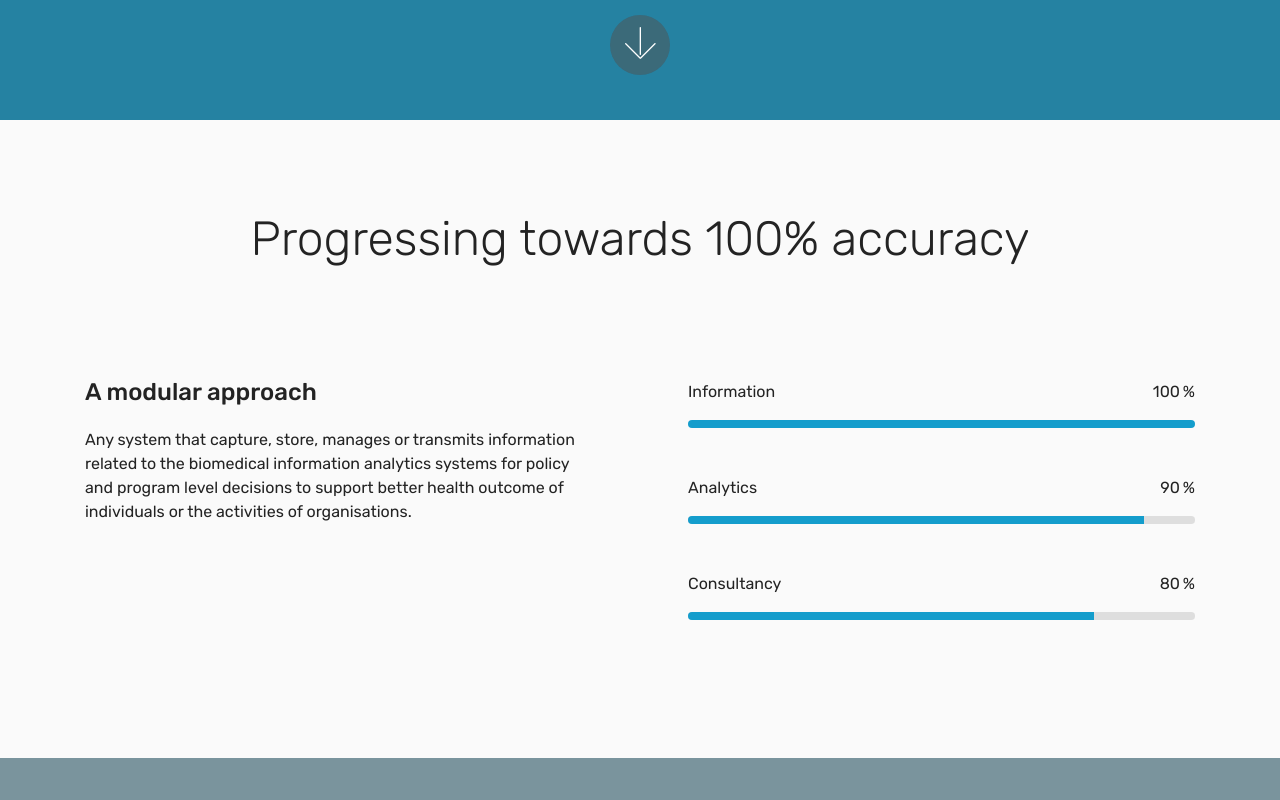
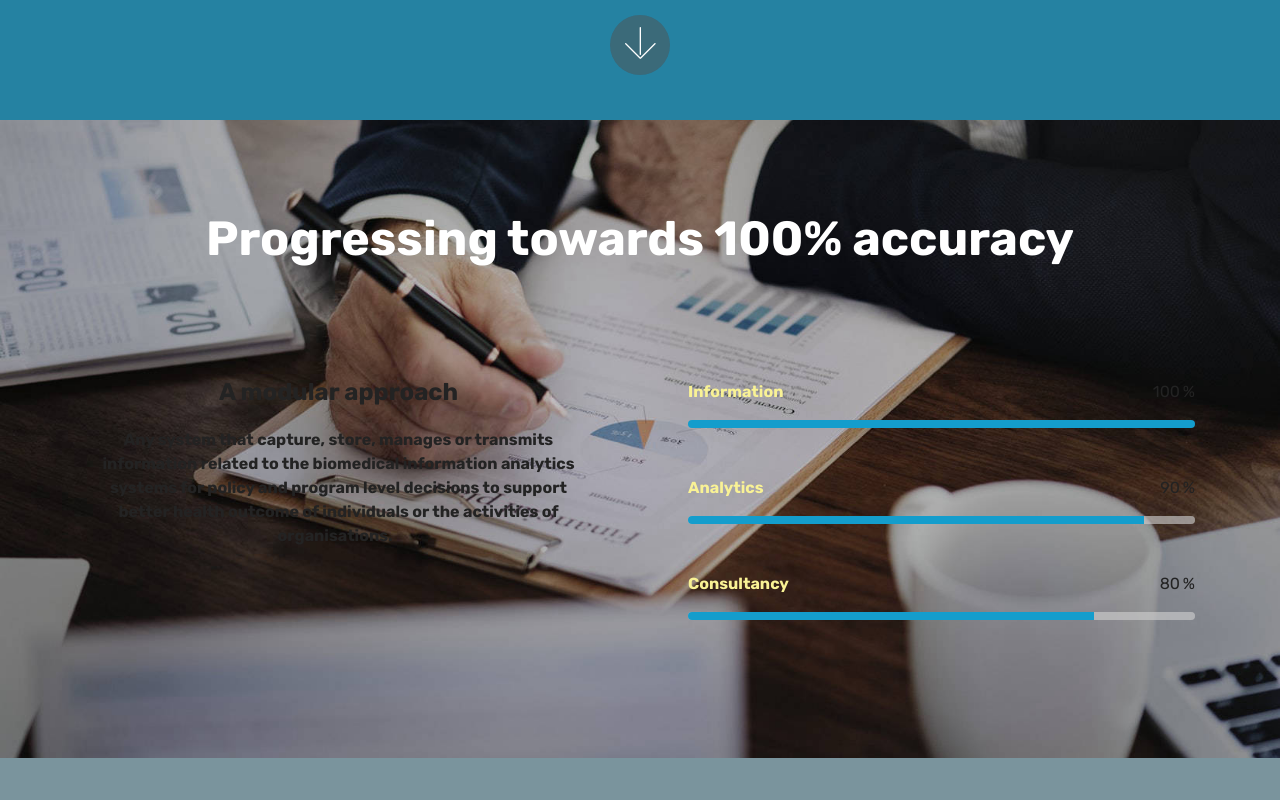
Before and after one commit to Biomediac/biomediac.github.io, a plain HTML site: page index.html in a window 1280 px wide. Shown: the part 1480-2280 px from the top of the page. Drawn offline with Linux system fonts and the light colour scheme; files whose address does not match are found by name.

Commit message:
create github pages

```diff
--- a/assets/mobirise/css/mbr-additional.css
+++ b/assets/mobirise/css/mbr-additional.css
@@ -2026,7 +2026,7 @@ body {
 .cid-qUldN0UMrn {
   padding-top: 90px;
   padding-bottom: 90px;
-  background-color: #fafafa;
+  background-image: url("../../../assets/images/mbr-1651x1080.jpg");
 }
 .cid-qUldN0UMrn h3 {
   text-align: center;
@@ -2058,6 +2058,8 @@ body {
 }
 .cid-qUldN0UMrn .section-content-title {
   font-weight: 500;
+  color: #232323;
+  text-align: center;
 }
 .cid-qUldN0UMrn .progress_value {
   position: relative;
@@ -2106,8 +2108,24 @@ body {
     padding-left: 3rem;
   }
 }
+.cid-qUldN0UMrn .section-content-text B {
+  color: #ffffff;
+}
+.cid-qUldN0UMrn .section-content-title B {
+  color: #f9f295;
+}
+.cid-qUldN0UMrn .mbr-section-title {
+  color: #ffffff;
+}
+.cid-qUldN0UMrn .progressbar-title p,
+.cid-qUldN0UMrn .progress_value B {
+  color: #f9f295;
+}
+.cid-qUldN0UMrn .section-content-text {
+  text-align: center;
+}
 .cid-qUldvbiTyA {
-  background-image: url("../../../assets/images/02.jpg");
+  background-image: url("../../../assets/images/mbr-720x1080.jpg");
 }
 .cid-qUldvbiTyA .form-container {
   transition: all .2s;
@@ -2125,7 +2143,7 @@ body {
 .cid-qV3SJsdeAv {
   padding-top: 60px;
   padding-bottom: 60px;
-  background-color: #2e2e2e;
+  background-image: url("../../../assets/images/mbr-1-1350x1080.jpg");
 }
 @media (max-width: 767px) {
   .cid-qV3SJsdeAv .content {
@@ -2190,5 +2208,5 @@ body {
   }
 }
 .cid-qV3SJsdeAv P {
-  color: #55b4d4;
-}
+  color: #c4bc3b;
+}
--- a/index.html
+++ b/index.html
@@ -64,7 +64,7 @@
     </nav>
 </section>
 
-<section class="engine"><a href="https://mobirise.me/t">amp templates</a></section><section class="carousel slide cid-qUlbWOxH3z" data-interval="false" id="slider1-1">
+<section class="engine"><a href="https://mobirise.me/e">make a site for free</a></section><section class="carousel slide cid-qUlbWOxH3z" data-interval="false" id="slider1-1">
 
 
 
@@ -138,24 +138,24 @@
 
 
     <div class="container">
-        <h2 class="mbr-section-title pb-3 align-center mbr-fonts-style display-2">
-            Progressing towards 100% accuracy</h2>
+        <h2 class="mbr-section-title pb-3 align-center mbr-fonts-style display-2"><strong>
+            Progressing towards 100% accuracy</strong></h2>
 
 
 
         <div class="row pt-5 mt-5">
             <div class="col-md-6 text-elements">
-                <h4 class="section-content-title pb-3 align-left mbr-fonts-style display-5">
+                <h4 class="section-content-title pb-3 align-left mbr-fonts-style display-5"><strong>
                     A modular approach
-                </h4>
-                <p class="section-content-text align-left mbr-fonts-style display-7">Any system that capture, store, manages or transmits information related to the biomedical information analytics systems for policy and program level decisions to support better health outcome of individuals or the activities of organisations. &nbsp;</p>
+                </strong></h4>
+                <p class="section-content-text align-left mbr-fonts-style display-7"><strong>Any system that capture, store, manages or transmits information related to the biomedical information analytics systems for policy and program level decisions to support better health outcome of individuals or the activities of organisations. &nbsp;</strong></p>
             </div>
             <div class="progress_elements col-md-6">
                 <div class="progress1 pb-5">
                     <div class="title-wrap">
                         <div class="progressbar-title mbr-fonts-style display-7">
-                            <p>
-                                Information</p>
+                            <p><strong>
+                                Information</strong></p>
                         </div>
                         <div class="progress_value mbr-fonts-style display-7">
                             <div class="progressbar-number">
@@ -170,8 +170,8 @@
                 <div class="progress2 pb-5">
                     <div class="title-wrap">
                         <div class="progressbar-title mbr-fonts-style display-7">
-                            <p>
-                                Analytics</p>
+                            <p><strong>
+                                Analytics</strong></p>
                         </div>
                     <div class="progress_value mbr-fonts-style display-7">
                         <div class="progressbar-number">
@@ -186,8 +186,8 @@
                 <div class="progress3 pb-5">
                     <div class="title-wrap">
                         <div class="progressbar-title mbr-fonts-style display-7">
-                            <p>
-                                Consultancy</p>
+                            <p><strong>
+                                Consultancy</strong></p>
                         </div>
                     <div class="progress_value mbr-fonts-style display-7">
                         <div class="progressbar-number">
@@ -225,7 +225,7 @@
     <div class="form-container">
         <div class="media-container-column" data-form-type="formoid">
             <div data-form-alert="" hidden="" class="align-center">Thanks for filling out the form!</div>
-            <form class="mbr-form" action="https://mobirise.com/" method="post" data-form-title="Mobirise Form"><input type="hidden" name="email" data-form-email="true" value="Tsuc42eIOqzvv2NtdbdTjcVuikaPY/U72tXmYFu005EKOtpB1h80LdBbORo18j7W4A3ZaHbqJMtJtUfGLyEoaqLJ12Y2EVDqLb2bf6Hl2I7EwdXSJFq3wd3OLaO03+o3" data-form-field="Email">
+            <form class="mbr-form" action="https://mobirise.com/" method="post" data-form-title="Mobirise Form"><input type="hidden" name="email" data-form-email="true" value="jVuPZ3ZKQJBbrif9hnnsgt/uoEFnX30bXUZ8RwfeOzUBKBUMTy7dDagM3UPnF1ecf4FEqc0oI18iIE5MTe1PCb5kYhYrdbPL5g4dGcw+CNnv0H9mMhoIxMjgAY7rwIpX" data-form-field="Email">
                 <div data-for="name">
                     <div class="form-group">
                         <input type="text" class="form-control px-3" name="name" data-form-field="Name" placeholder="Name" required="" id="name-header15-3">
@@ -262,7 +262,7 @@
 
 
 
-
+    <div class="mbr-overlay" style="background-color: rgb(60, 60, 60); opacity: 0.5;"></div>
 
     <div class="container">
         <div class="media-container-row content text-white">
@@ -285,7 +285,7 @@
                 <h5 class="pb-3">
                     Contacts
                 </h5>
-                <p class="mbr-text">Email: @gmail.com
+                <p class="mbr-text">Email: biomediac.2018@gmail.com
 <br>Phone: &nbsp;+91-8250398988<br>&nbsp; &nbsp; &nbsp; &nbsp; &nbsp; &nbsp; &nbsp; &nbsp;+91-9674512575&nbsp;<br></p>
             </div>
             <div class="col-12 col-md-3 mbr-fonts-style display-7">
```
Also changed, not shown: assets/images/hashes.json (+1 -1 lines), assets/images/mbr-1-1350x1080.jpg (added), assets/images/mbr-1651x1080.jpg (added), assets/images/mbr-720x1080.jpg (added), 1 other file.
